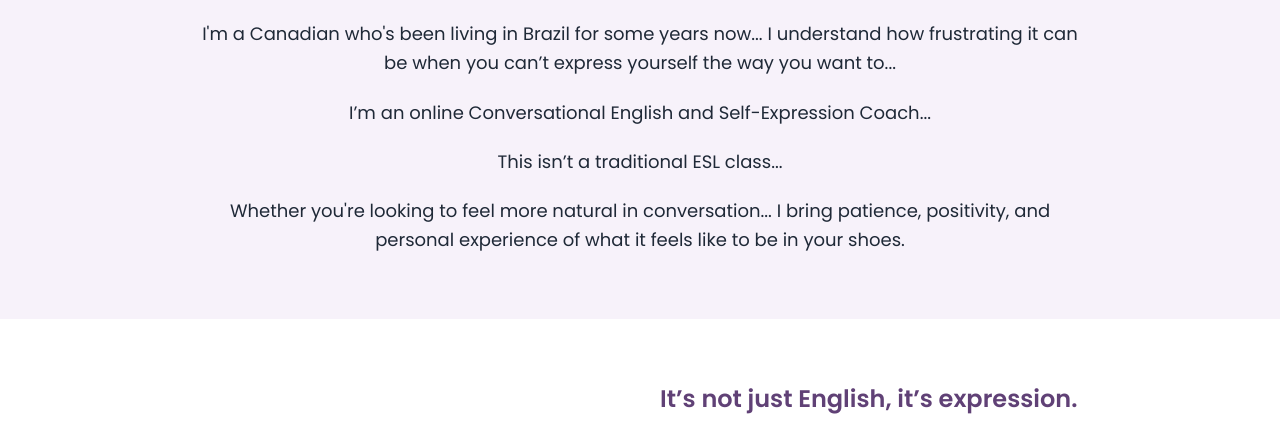
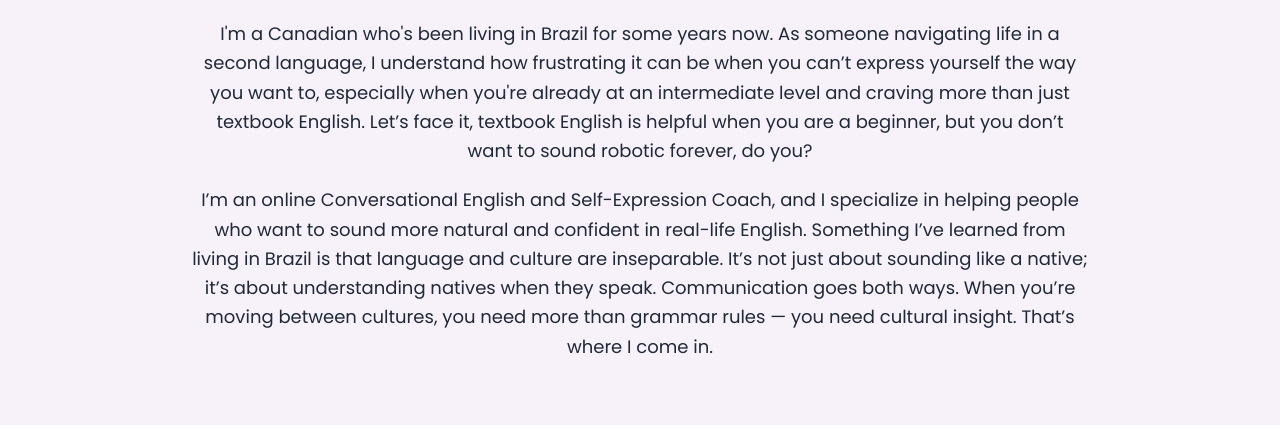
Before and after one commit to lucasstonehc/ManifestingMilestones, a plain HTML site: page index.html in a window 1280 px wide. Shown: the part 301-729 px from the top of the page. Drawn offline with nearby package versions, Linux system fonts and the light colour scheme.

Commit message:
Update index.html

```diff
--- a/index.html
+++ b/index.html
@@ -23,10 +23,17 @@
   <section class="py-16 px-6 text-center bg-[#f7f2fa]">
     <h2 class="text-3xl font-bold text-[#604176] mb-6">Hello and welcome!</h2>
     <div class="max-w-4xl mx-auto text-lg leading-relaxed text-gray-800 space-y-5">
-      <p>I'm a Canadian who's been living in Brazil for some years now... I understand how frustrating it can be when you can’t express yourself the way you want to...</p>
-      <p>I’m an online Conversational English and Self-Expression Coach...</p>
-      <p>This isn’t a traditional ESL class...</p>
-      <p>Whether you're looking to feel more natural in conversation... I bring patience, positivity, and personal experience of what it feels like to be in your shoes.</p>
+      <p>
+      I'm a Canadian who's been living in Brazil for some years now. As someone navigating life in a second language,
+      I understand how frustrating it can be when you can’t express yourself the way you want to,
+      especially when you're already at an intermediate level and craving more than just textbook English. Let’s face it,
+      textbook English is helpful when you are a beginner, but you don’t want to sound robotic forever, do you?
+      </p>
+      <p>
+        I’m an online Conversational English and Self-Expression Coach, and I specialize in helping people who want to sound more natural and confident in real-life English.
+        Something I’ve learned from living in Brazil is that language and culture are inseparable. It’s not just about sounding like a native; it’s about understanding natives when they speak.
+        Communication goes both ways. When you’re moving between cultures, you need more than grammar rules — you need cultural insight. That’s where I come in.
+      </p>
     </div>
   </section>
 
```
